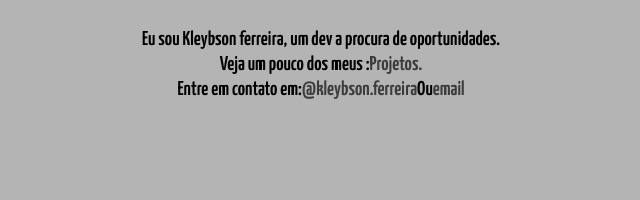
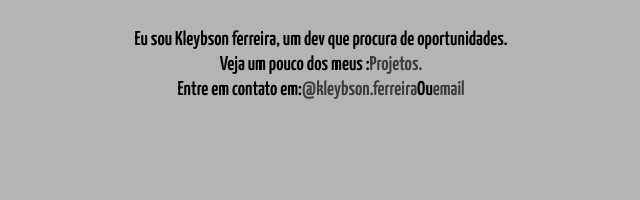
Before and after one commit to KleybsonFerreira/Portifolio-antigo, a plain HTML site: page index.html in a window 1280 px wide. Shown: the part 400-600 px from the top of the page, 319-959 px from the left. Drawn offline with Linux system fonts and the light colour scheme.

Commit message:
coreção

```diff
--- a/index.html
+++ b/index.html
@@ -21,7 +21,7 @@
     <main>
         <article id="home">
         <img class="home-img" src="imagens/foto-perfil-kleybson.png" alt="perfil-foto">
-        <h3>Eu sou Kleybson ferreira, um dev a procura de oportunidades.</h3>
+        <h3>Eu sou Kleybson ferreira, um dev que procura de oportunidades.</h3>
             <h3>Veja um pouco dos meus : <a href="#projetos">Projetos.</a></h3>
             <h3> Entre em contato em:<a href="https://www.instagram.com/kleybson.hyuuga/" target="_blank">@kleybson.ferreira</a> Ou
             <a href="mailto:kleybson.ferreira@hotmail.com">email</a></h3>
```
